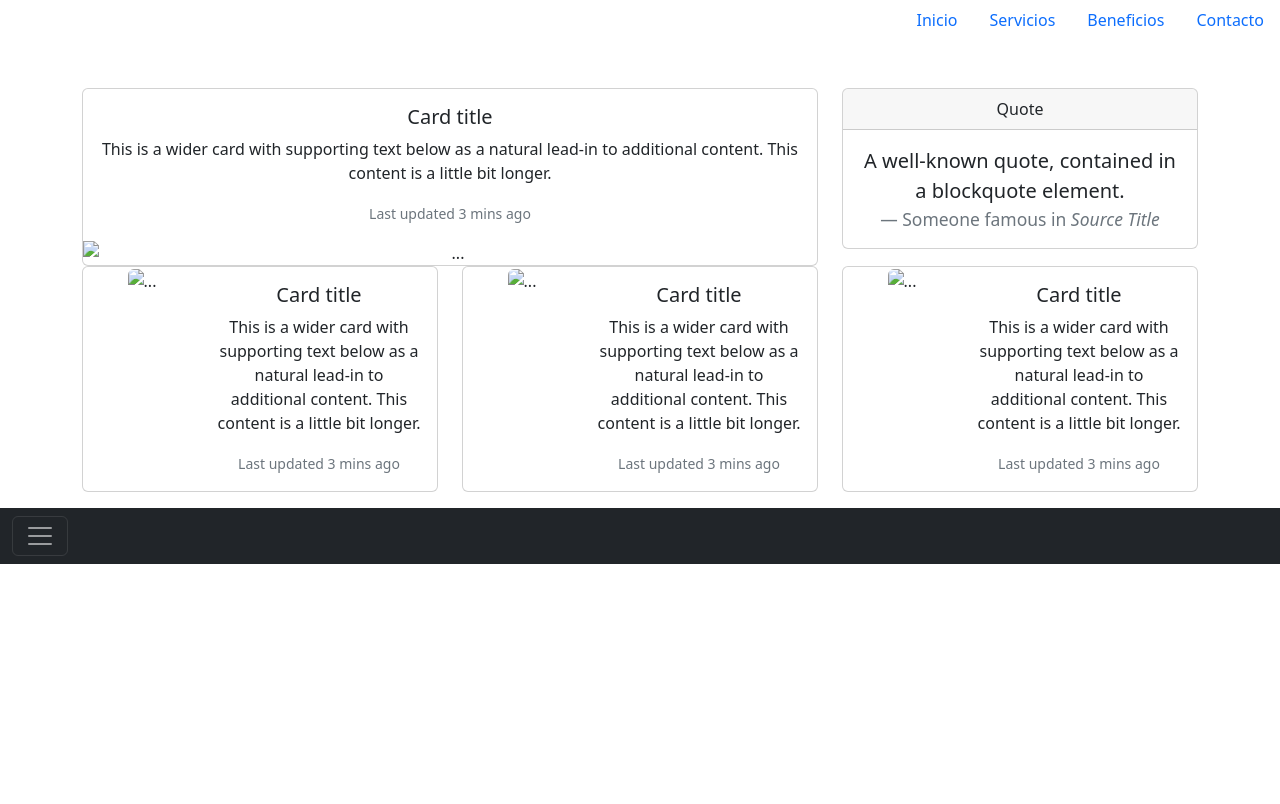
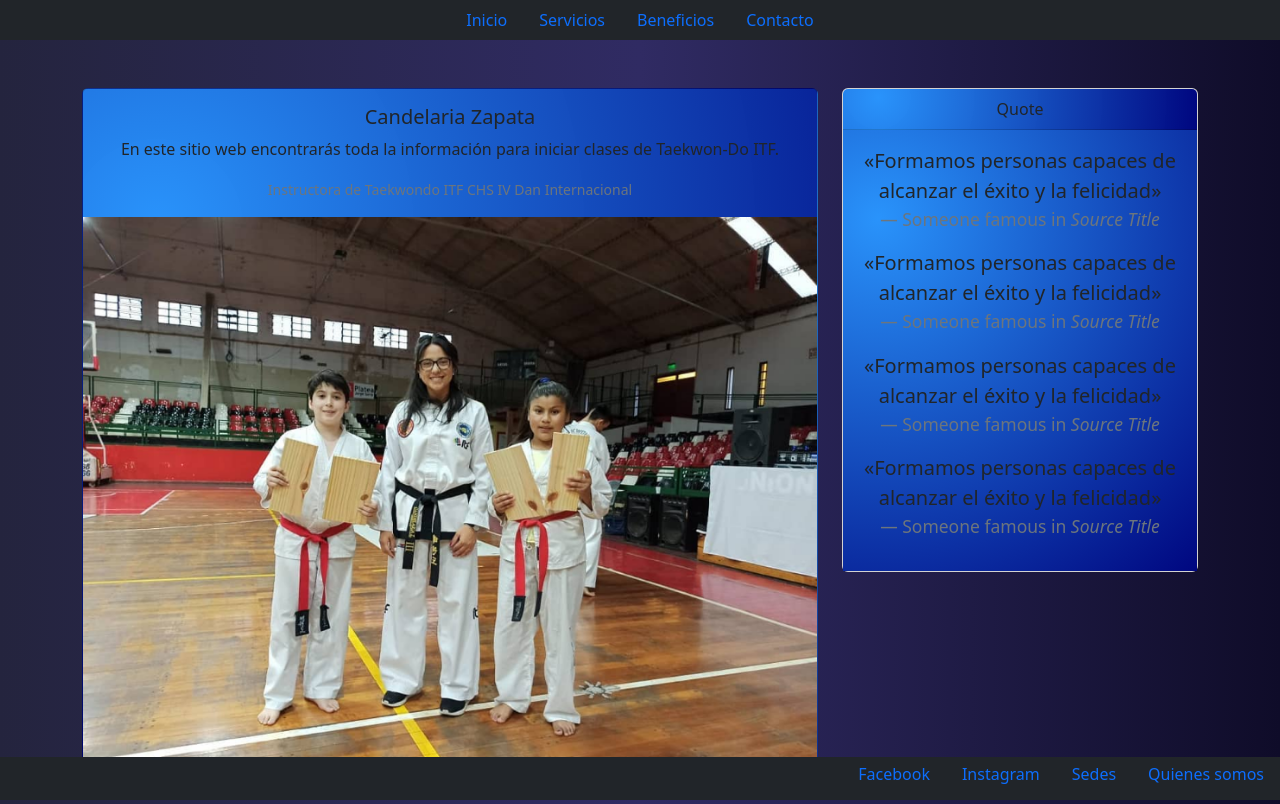
Before and after one commit to NicolasAguero/BoostrapPag, a plain HTML site: page index.html in a window 1280 px wide. Shown: the top 804 px of the page. Drawn offline with nearby package versions, Linux system fonts and the light colour scheme.

Commit message:
Agrego código

```diff
--- a/CSS/estilos.css
+++ b/CSS/estilos.css
@@ -1,3 +1,11 @@
-.section-principal{
-    margin-top: 30px;
+body{
+    background: #0f0c29;  /* fallback for old browsers */
+background: -webkit-linear-gradient(to right, #24243e, #302b63, #0f0c29);  /* Chrome 10-25, Safari 5.1-6 */
+background: linear-gradient(to right, #24243e, #302b63, #0f0c29); /* W3C, IE 10+/ Edge, Firefox 16+, Chrome 26+, Opera 12+, Safari 7+ */
+
 }
+
+
+.color__gradient{
+    background-image: radial-gradient( circle farthest-corner at 10% 20%,  rgba(37,145,251,0.98) 0.1%, rgba(0,7,128,1) 99.8% );
+}
--- a/index.html
+++ b/index.html
@@ -9,8 +9,10 @@
     <link rel="stylesheet" href="./CSS/estilos.css">
 </head>
 <body>
+
 <!--INICIO HEADER-->
-<ul class="nav justify-content-end mb-5">
+
+<ul class="nav justify-content-center bg-dark mb-5">
   <li class="nav-item">
     <a class="flex-sm-fill text-sm-center nav-link" aria-current="page" href="index.html">Inicio</a>
   </li>
@@ -25,26 +27,41 @@
   </li>
 </ul>
 <!--FIN HEADER-->
+
 <!--INICIO CARDS-->
-<div class="container text-center">
+<main>
+<section>
+  <div class="container text-center">
   <div class="row">
-    <div class="col-sm-8">
-      <div class="card">
+    <div class="col-sm-8 ">
+      <div class="card color__gradient">
       <div class="card-body">
-        <h5 class="card-title">Card title</h5>
-        <p class="card-text">This is a wider card with supporting text below as a natural lead-in to additional content. This content is a little bit longer.</p>
-        <p class="card-text"><small class="text-muted">Last updated 3 mins ago</small></p>
+      <h5 class="card-title">Candelaria Zapata</h5>
+      <p class="card-text">En este sitio web encontrarás toda la información para iniciar clases de Taekwon-Do ITF.</p>
+      <p class="card-text"><small class="text-muted">Instructora de Taekwondo ITF CHS IV Dan Internacional</small></p>
       </div>
-      <img src="..." class="card-img-bottom" alt="...">
+      <img src="./Contenido/foto1.png" class="card-img-bottom" alt="...">
     </div></div>
     <div class="col-sm-4">
       <div class="card">
-        <div class="card-header">
+        <div class="card-header color__gradient">
           Quote
         </div>
-        <div class="card-body">
-          <blockquote class="blockquote mb-0">
-            <p>A well-known quote, contained in a blockquote element.</p>
+        <div class="card-body color__gradient">
+          <blockquote class="blockquote mb-3">
+            <p>«Formamos personas capaces de alcanzar el éxito y la felicidad»</p>
+            <footer class="blockquote-footer">Someone famous in <cite title="Source Title">Source Title</cite></footer>
+          </blockquote>
+          <blockquote class="blockquote mb-3">
+            <p>«Formamos personas capaces de alcanzar el éxito y la felicidad»</p>
+            <footer class="blockquote-footer">Someone famous in <cite title="Source Title">Source Title</cite></footer>
+          </blockquote>
+          <blockquote class="blockquote mb-3">
+            <p>«Formamos personas capaces de alcanzar el éxito y la felicidad»</p>
+            <footer class="blockquote-footer">Someone famous in <cite title="Source Title">Source Title</cite></footer>
+          </blockquote>
+          <blockquote class="blockquote mb-3">
+            <p>«Formamos personas capaces de alcanzar el éxito y la felicidad»</p>
             <footer class="blockquote-footer">Someone famous in <cite title="Source Title">Source Title</cite></footer>
           </blockquote>
         </div>
@@ -52,43 +69,44 @@
     </div>
   </div>
   <div class="row">
-    <div class="col-sm"><div class="card mb-3" style="max-width: 540px;">
+    <div class="col-sm  mt-5"><div class="card mb-3 color__gradient" style="max-width: 540px;">
       <div class="row g-0">
         <div class="col-md-4">
-          <img src="..." class="img-fluid rounded-start" alt="...">
+          <img src="./Contenido/foto2.png" class="img-fluid rounded-start" alt="...">
         </div>
         <div class="col-md-8">
           <div class="card-body">
             <h5 class="card-title">Card title</h5>
-            <p class="card-text">This is a wider card with supporting text below as a natural lead-in to additional content. This content is a little bit longer.</p>
+            <p class="card-text">Desde 1984, la escuela Chul Hak San se encarga de transmitir la pasión y los valores que tiene el Taekwondo. Basándose en los cincos principios de este arte marcial, cortesia, integridad, perseverancia, autocontrol y espíritu indómito.</p>
+            <p class="card-text"><small class="text-muted">Last updated 3 mins ago</small></p>
+          </div>
+        </div>
+      </div>
+    </div>
+  </div>
+    <div class="col-sm mt-5"><div class="card mb-3 color__gradient" style="max-width: 540px;">
+      <div class="row g-0">
+        <div class="col-md-4">
+          <img src="./Contenido/foto3.png" class="img-fluid rounded-start" alt="...">
+        </div>
+        <div class="col-md-8">
+          <div class="card-body">
+            <h5 class="card-title">Card title</h5>
+            <p class="card-text">Desde 1984, la escuela Chul Hak San se encarga de transmitir la pasión y los valores que tiene el Taekwondo. Basándose en los cincos principios de este arte marcial, cortesia, integridad, perseverancia, autocontrol y espíritu indómito.</p>
             <p class="card-text"><small class="text-muted">Last updated 3 mins ago</small></p>
           </div>
         </div>
       </div>
     </div></div>
-    <div class="col-sm"><div class="card mb-3" style="max-width: 540px;">
+    <div class="col-sm mt-5"><div class="card mb-3 color__gradient" style="max-width: 540px;">
       <div class="row g-0">
         <div class="col-md-4">
-          <img src="..." class="img-fluid rounded-start" alt="...">
+          <img src="./Contenido/foto3.png" class="img-fluid rounded-start" alt="...">
         </div>
         <div class="col-md-8">
           <div class="card-body">
             <h5 class="card-title">Card title</h5>
-            <p class="card-text">This is a wider card with supporting text below as a natural lead-in to additional content. This content is a little bit longer.</p>
-            <p class="card-text"><small class="text-muted">Last updated 3 mins ago</small></p>
-          </div>
-        </div>
-      </div>
-    </div></div>
-    <div class="col-sm"><div class="card mb-3" style="max-width: 540px;">
-      <div class="row g-0">
-        <div class="col-md-4">
-          <img src="..." class="img-fluid rounded-start" alt="...">
-        </div>
-        <div class="col-md-8">
-          <div class="card-body">
-            <h5 class="card-title">Card title</h5>
-            <p class="card-text">This is a wider card with supporting text below as a natural lead-in to additional content. This content is a little bit longer.</p>
+            <p class="card-text">Desde 1984, la escuela Chul Hak San se encarga de transmitir la pasión y los valores que tiene el Taekwondo. Basándose en los cincos principios de este arte marcial, cortesia, integridad, perseverancia, autocontrol y espíritu indómito.</p>
             <p class="card-text"><small class="text-muted">Last updated 3 mins ago</small></p>
           </div>
         </div>
@@ -96,30 +114,36 @@
     </div></div>
   </div>
 </div>
+</section>
+</main>
+
 
 <!--FIN CARDS-->
 
-<!--INICIO SECTION-->
+<!--INICIO FOOTER-->
 
-<!--FIN SECTION-->
+<footer>
 
-    <!-- JavaScript Bundle with Popper -->
+  <ul class="nav justify-content-end bg-dark fixed-bottom" >
+    <li class="nav-item">
+      <a class=" h5 nav-link active" aria-current="page" href="#">Facebook</a>
+    </li>
+    <li class="nav-item">
+      <a class="h5 nav-link" href="#">Instagram</a>
+    </li>
+    <li class="nav-item">
+      <a class="h5 nav-link" href="#">Sedes</a>
+    </li>
+    <li class="nav-item">
+      <a class="h5 nav-link">Quienes somos</a>
+    </li>
+  </ul>
+
+
+  </footer>
+
+<!-- JavaScript Bundle with Popper -->
 <script src="https://cdn.jsdelivr.net/npm/bootstrap@5.2.0-beta1/dist/js/bootstrap.bundle.min.js" integrity="sha384-pprn3073KE6tl6bjs2QrFaJGz5/SUsLqktiwsUTF55Jfv3qYSDhgCecCxMW52nD2" crossorigin="anonymous"></script>
 </body>
-<!--INICIO FOOTER-->
-<footer>
-  <div class="collapse" id="navbarToggleExternalContent">
-      <div class="bg-dark p-4">
-        <h5 class="text-white h4">Collapsed content</h5>
-        <span class="text-muted">Toggleable via the navbar brand.</span>
-      </div>
-    </div>
-    <nav class="navbar navbar-dark bg-dark">
-      <div class="container-fluid">
-        <button class="navbar-toggler" type="button" data-bs-toggle="collapse" data-bs-target="#navbarToggleExternalContent" aria-controls="navbarToggleExternalContent" aria-expanded="false" aria-label="Toggle navigation">
-          <span class="navbar-toggler-icon"></span>
-        </button>
-      </div>
-    </nav>
-  </footer>
+
 </html>
```
Also changed, not shown: Views/servicios.html (+93 -8 lines), Contenido/iconotkd.jpg (added).
